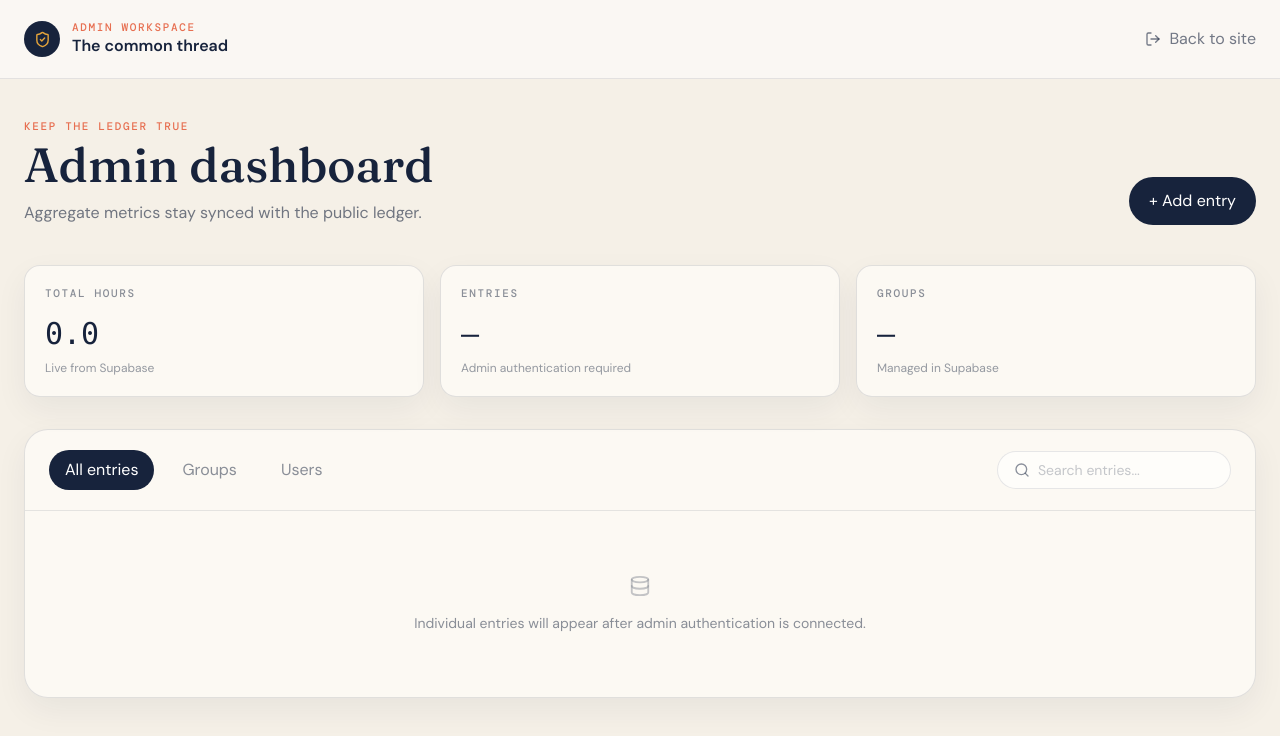
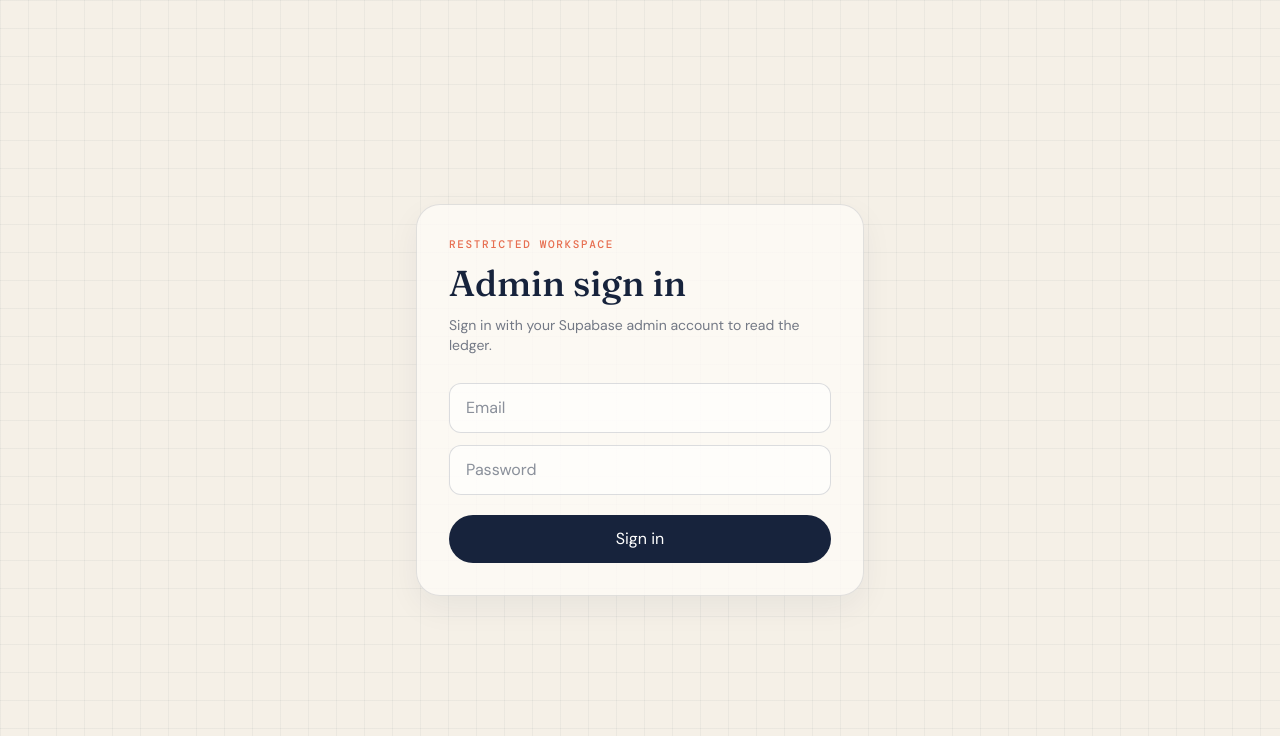
Before and after one commit to CloudCompile/ward-service-ledger, a Next.js app: page /admin in a window 1280 px wide. Shown: the top 736 px of the page. Built offline with nearby package versions, Linux system fonts and the light colour scheme; no server answers.

Commit message:
Add authenticated admin ledger read access

```diff
--- /dev/null
+++ b/app/api/admin-data/route.ts
@@ -0,0 +1,3 @@
+import { NextResponse } from 'next/server';
+import { createClient } from '@supabase/supabase-js';
+export async function GET(request:Request){const token=request.headers.get('authorization')?.replace('Bearer ','');if(!token)return NextResponse.json({error:'Unauthorized'},{status:401});const db=createClient(process.env.NEXT_PUBLIC_SUPABASE_URL!,process.env.NEXT_PUBLIC_SUPABASE_ANON_KEY!,{global:{headers:{Authorization:`Bearer ${token}`}}});const {data:{user}}=await db.auth.getUser(token);if(!user)return NextResponse.json({error:'Unauthorized'},{status:401});const {data:profile}=await db.from('profiles').select('role').eq('id',user.id).single();if(profile?.role!=='admin')return NextResponse.json({error:'Forbidden'},{status:403});const [{data:entries,error:entryError},{data:groups,error:groupError}]=await Promise.all([db.from('service_entries').select('id,entity_name,hours,description,service_date').order('service_date',{ascending:false}),db.from('groups').select('id,name,active').order('name')]);if(entryError||groupError)return NextResponse.json({error:'Could not load admin data'},{status:500});return NextResponse.json({entries,groups});}
--- /dev/null
+++ b/lib/supabase-browser.ts
@@ -0,0 +1,3 @@
+'use client';
+import { createClient } from '@supabase/supabase-js';
+export const supabaseBrowser=createClient(process.env.NEXT_PUBLIC_SUPABASE_URL!,process.env.NEXT_PUBLIC_SUPABASE_ANON_KEY!);
```
Also changed, not shown: app/admin/page.tsx (+5 -6 lines).
